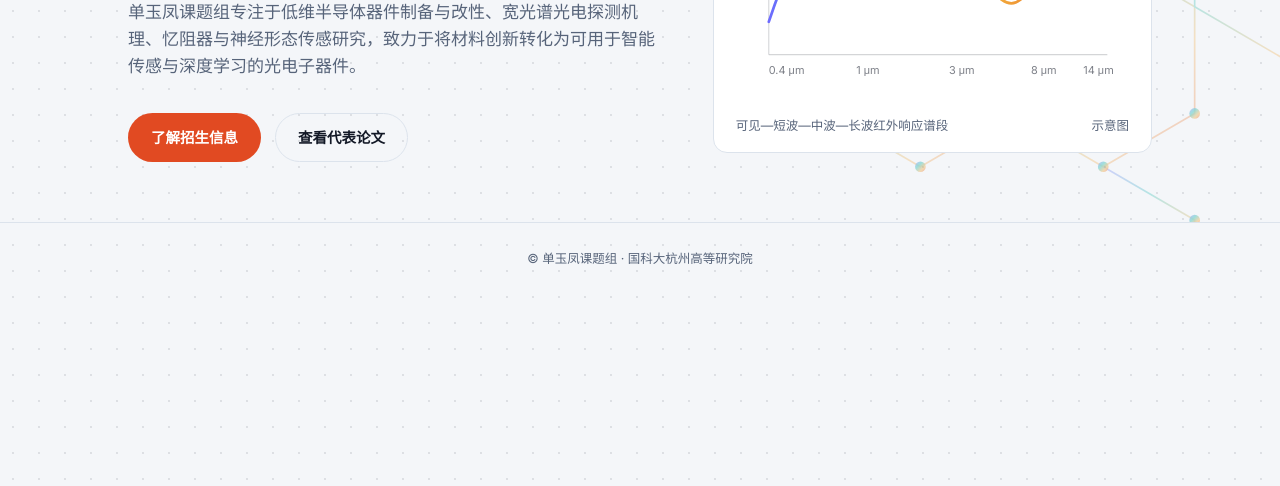
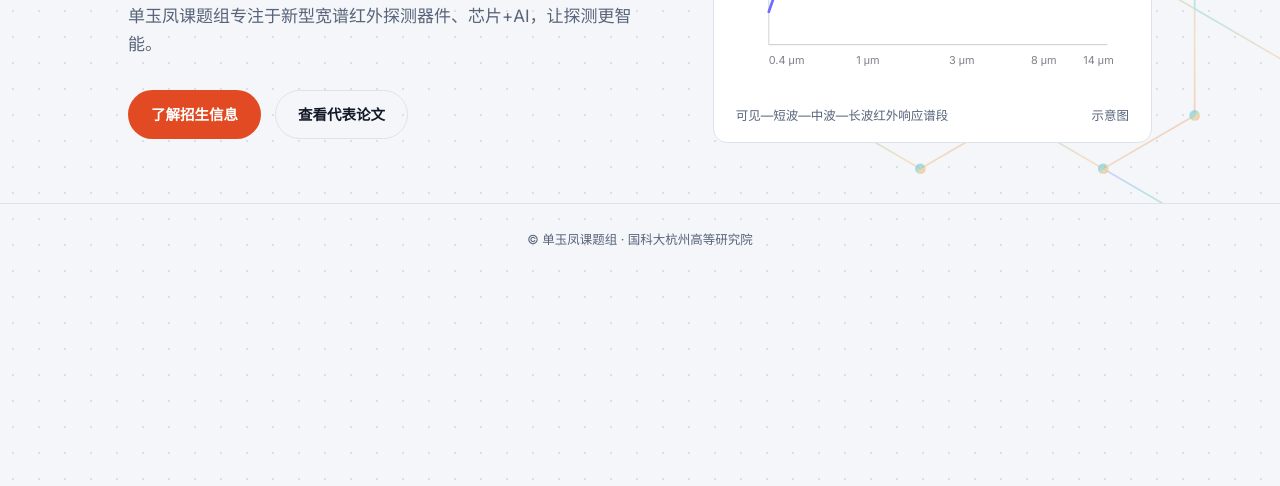
Before and after one commit to shanyf-lab/Shan-Lab, a plain HTML site: page index.html in a window 1280 px wide. Shown: the part 314-800 px from the top of the page. Drawn offline with Linux system fonts and the light colour scheme.

Commit message:
Add files via upload

```diff
--- a/index.html
+++ b/index.html
@@ -365,7 +365,7 @@
           国科大杭州高等研究院 · 物理与光电工程学院
         </div>
         <h1>从可见光到长波红外，<br>让每一段光谱<em>被看见</em>。</h1>
-        <p class="lead">单玉凤课题组专注于低维半导体器件制备与改性、宽光谱光电探测机理、忆阻器与神经形态传感研究，致力于将材料创新转化为可用于智能传感与深度学习的光电子器件。</p>
+        <p class="lead">单玉凤课题组专注于新型宽谱红外探测器件、芯片+AI，让探测更智能。</p>
         <div class="hero-actions">
           <a class="btn btn-primary" href="#join">了解招生信息</a>
           <a class="btn btn-ghost" href="#publications">查看代表论文</a>
```
